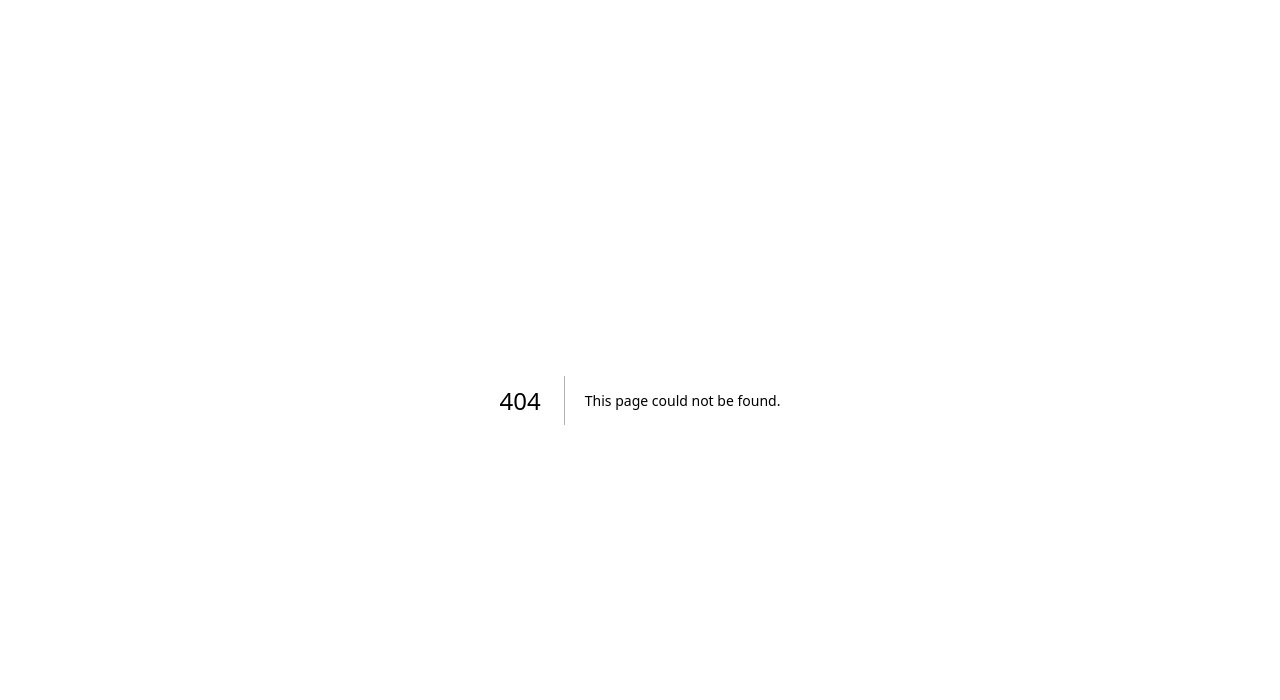
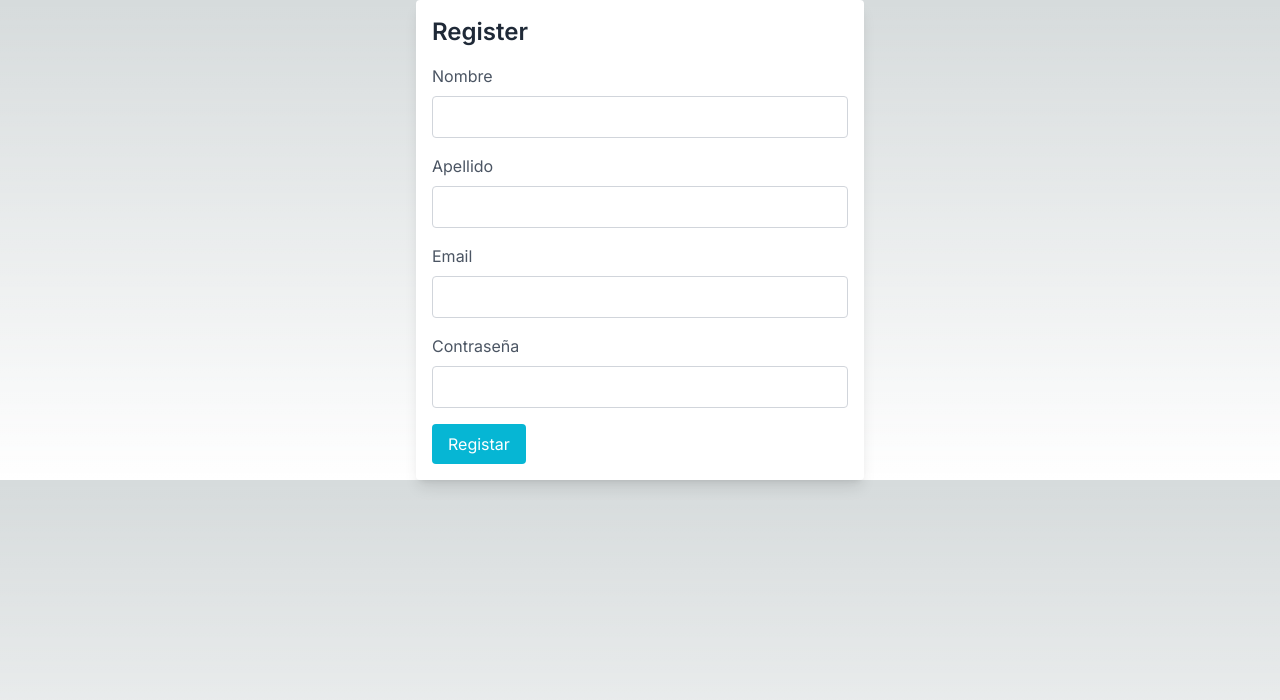
Before and after one commit to ecommerce-proyecto-integrador/frontend, a Next.js app: page /components/registration in a window 1280 px wide. Before the commit this address had no page. Shown: the top 700 px of the page. Built offline with nearby package versions, Linux system fonts and the light colour scheme.

Commit message:
componente registar con pop up en landing

```diff
--- a/package.json
+++ b/package.json
@@ -18,7 +18,11 @@
     "react": "18.2.0",
     "react-dom": "18.2.0",
     "react-icons": "^4.11.0",
+    "react-modal": "^3.16.1",
     "tailwindcss": "3.3.3",
     "typescript": "5.2.2"
+  },
+  "devDependencies": {
+    "@types/react-modal": "^3.16.0"
   }
 }
--- a/src/app/components/landing/page.tsx
+++ b/src/app/components/landing/page.tsx
@@ -1,6 +1,16 @@
+'use client';
+import React from 'react';
 import KeyboardImg from "../../../../public/keyboard-cover.png";
+import RegistrationForm from '../registration/page';
 
 const Landing: React.FC = () => {
+
+    const [isRegistrationOpen, setIsRegistrationOpen] = React.useState(false);
+
+    const toggleRegistrationForm = () => {
+      setIsRegistrationOpen(!isRegistrationOpen);
+    };
+
     return (
       <section
         className="h-screen w-screen flex justify-center items-center bg-cover bg-center"
@@ -28,18 +38,27 @@ const Landing: React.FC = () => {
                 >
                   Login
                 </a>
-              <a
-                href="/register"
+                <button
+                  onClick={() => setIsRegistrationOpen(true)} // Open registration form
                   className="border border-gray-400 hover:border-gray-500 text-gray-300 py-3 px-6 rounded-md font-bold text-lg transition duration-300 ease-in-out"
                 >
                   Register
-              </a>
+                </button>
               </div>
             </div>
           </div>
         </div>
+        {isRegistrationOpen && (
+          <div className="fixed top-0 left-0 h-screen w-screen bg-gray-900 bg-opacity-80 flex justify-center items-center">
+            <div className="registration-form-container">
+              <RegistrationForm />
+              <button onClick={() => setIsRegistrationOpen(false)}>Close</button>
+            </div>
+          </div>
+        )}
       </section>
     );
+
     }
 
 export default Landing;
--- /dev/null
+++ b/src/app/components/registration/page.tsx
@@ -0,0 +1,96 @@
+'use client';
+import React, { useState } from 'react';
+
+const RegistrationForm: React.FC = () => {
+  const [formData, setFormData] = useState({
+    firstName: '',
+    lastName: '',
+    email: '',
+    password: '',
+  });
+
+  const handleChange = (e: React.ChangeEvent<HTMLInputElement>) => {
+    const { name, value } = e.target;
+    setFormData({
+      ...formData,
+      [name]: value,
+    });
+  };
+
+  const handleSubmit = (e: React.FormEvent) => {
+    e.preventDefault();
+    console.log('Form data submitted:', formData);
+  };
+
+  return (
+    <div className="max-w-md mx-auto p-4 bg-white rounded shadow-lg">
+      <h2 className="text-2xl font-semibold text-gray-800 mb-4">Register</h2>
+      <form onSubmit={handleSubmit}>
+        <div className="mb-4">
+          <label htmlFor="firstName" className="text-gray-600 block mb-2">
+            Nombre
+          </label>
+          <input
+            type="text"
+            id="firstName"
+            name="firstName"
+            value={formData.firstName}
+            onChange={handleChange}
+            className="w-full p-2 border border-gray-300 rounded focus:outline-none focus:border-cyan-500"
+            required
+          />
+        </div>
+        <div className="mb-4">
+          <label htmlFor="lastName" className="text-gray-600 block mb-2">
+            Apellido
+          </label>
+          <input
+            type="text"
+            id="lastName"
+            name="lastName"
+            value={formData.lastName}
+            onChange={handleChange}
+            className="w-full p-2 border border-gray-300 rounded focus:outline-none focus:border-cyan-500"
+            required
+          />
+        </div>
+        <div className="mb-4">
+          <label htmlFor="email" className="text-gray-600 block mb-2">
+            Email
+          </label>
+          <input
+            type="email"
+            id="email"
+            name="email"
+            value={formData.email}
+            onChange={handleChange}
+            className="w-full p-2 border border-gray-300 rounded focus:outline-none focus:border-cyan-500"
+            required
+          />
+        </div>
+        <div className="mb-4">
+          <label htmlFor="password" className="text-gray-600 block mb-2">
+            Contraseña
+          </label>
+          <input
+            type="password"
+            id="password"
+            name="password"
+            value={formData.password}
+            onChange={handleChange}
+            className="w-full p-2 border border-gray-300 rounded focus:outline-none focus:border-cyan-500"
+            required
+          />
+        </div>
+        <button
+          type="submit"
+          className="bg-cyan-500 text-white py-2 px-4 rounded hover:bg-cyan-600 transition duration-300 ease-in-out"
+        >
+          Registar
+        </button>
+      </form>
+    </div>
+  );
+};
+
+export default RegistrationForm;
```
Also changed, not shown: 1 other file (tests, documents, lock files or other folders). Lines whose indentation alone changed are shown as unchanged.
